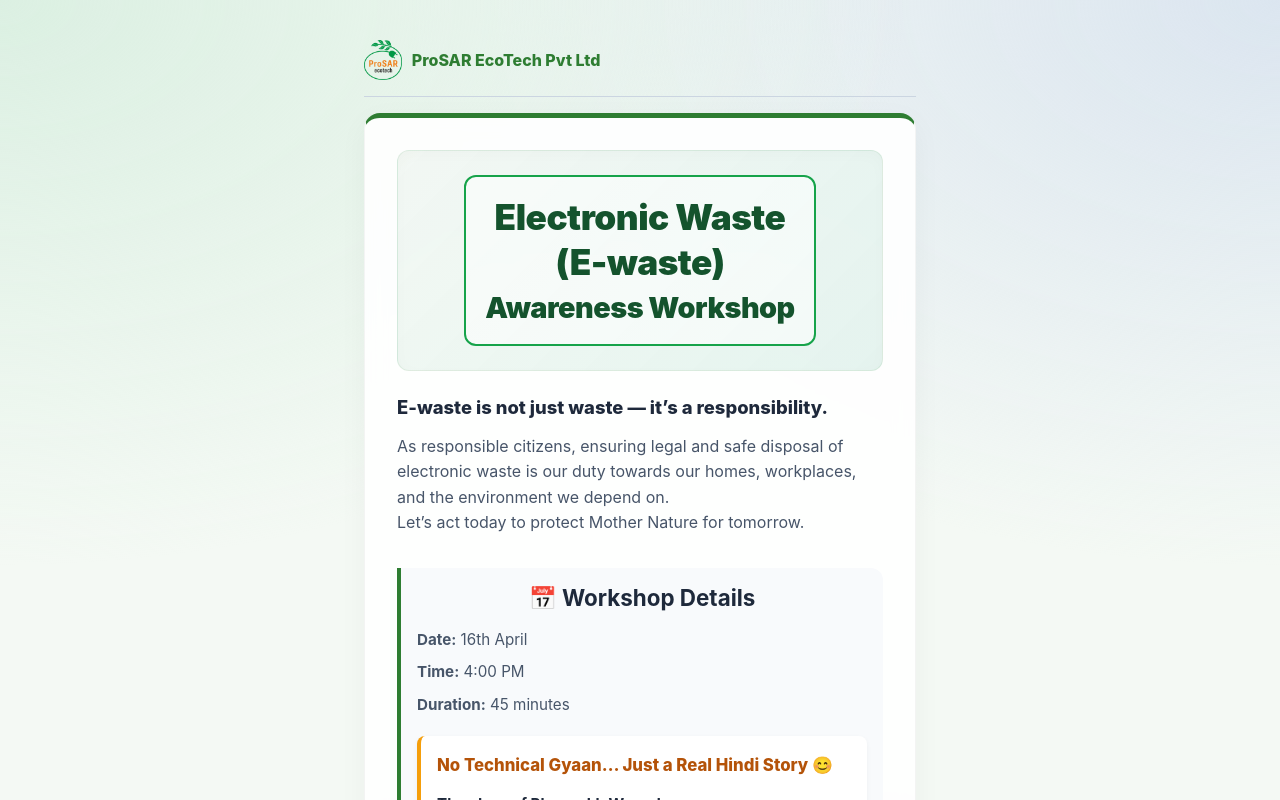
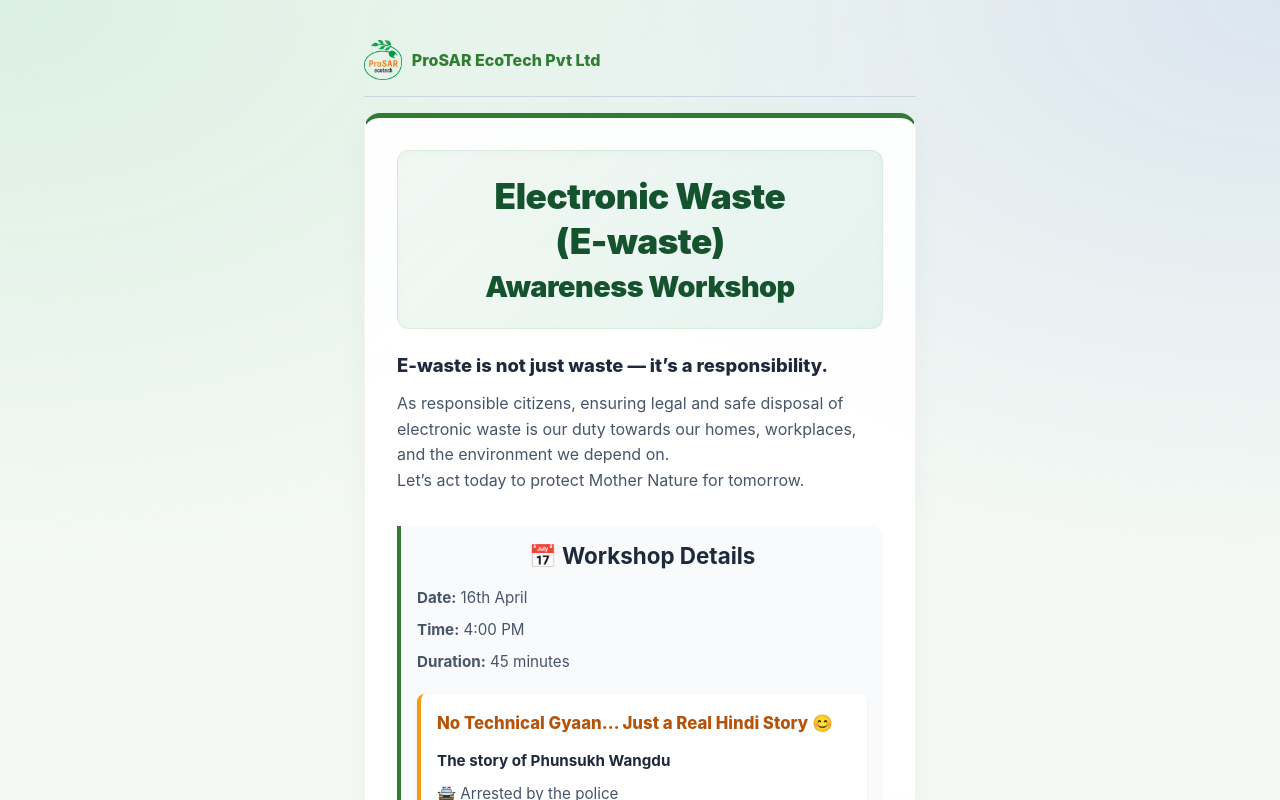
Before and after one commit to sachinrasal-stack/e-waste-workshop, a Next.js app: page / in a window 1280 px wide. Shown: the top 800 px of the page. Built offline with nearby package versions, Linux system fonts and the light colour scheme; no server answers; the database is empty.

Commit message:
style: remove border from home page heading

```diff
--- a/src/app/page.js
+++ b/src/app/page.js
@@ -88,7 +88,7 @@ export default function Home() {
 
       <div className="card">
         <div className="hero-title-container">
-          <h1 className="text-center" style={{ margin: 0, fontWeight: 900, fontSize: 'min(7vw, 2rem)', letterSpacing: '-0.5px', border: '2px solid #16a34a', padding: '1.2rem', borderRadius: '12px', background: 'rgba(255,255,255,0.5)' }}>
+          <h1 className="text-center" style={{ margin: 0, fontWeight: 900, fontSize: 'min(7vw, 2rem)', letterSpacing: '-0.5px' }}>
             <span style={{ display: 'block', fontSize: '1.1em', marginBottom: '0.2rem', color: '#14532d' }}>Electronic Waste</span>
             <span style={{ display: 'block', fontSize: '1.1em', marginBottom: '0.4rem', color: '#14532d' }}>(E-waste)</span>
             <span style={{ display: 'block', fontSize: '0.9em', color: '#14532d' }}>Awareness Workshop</span>
```
